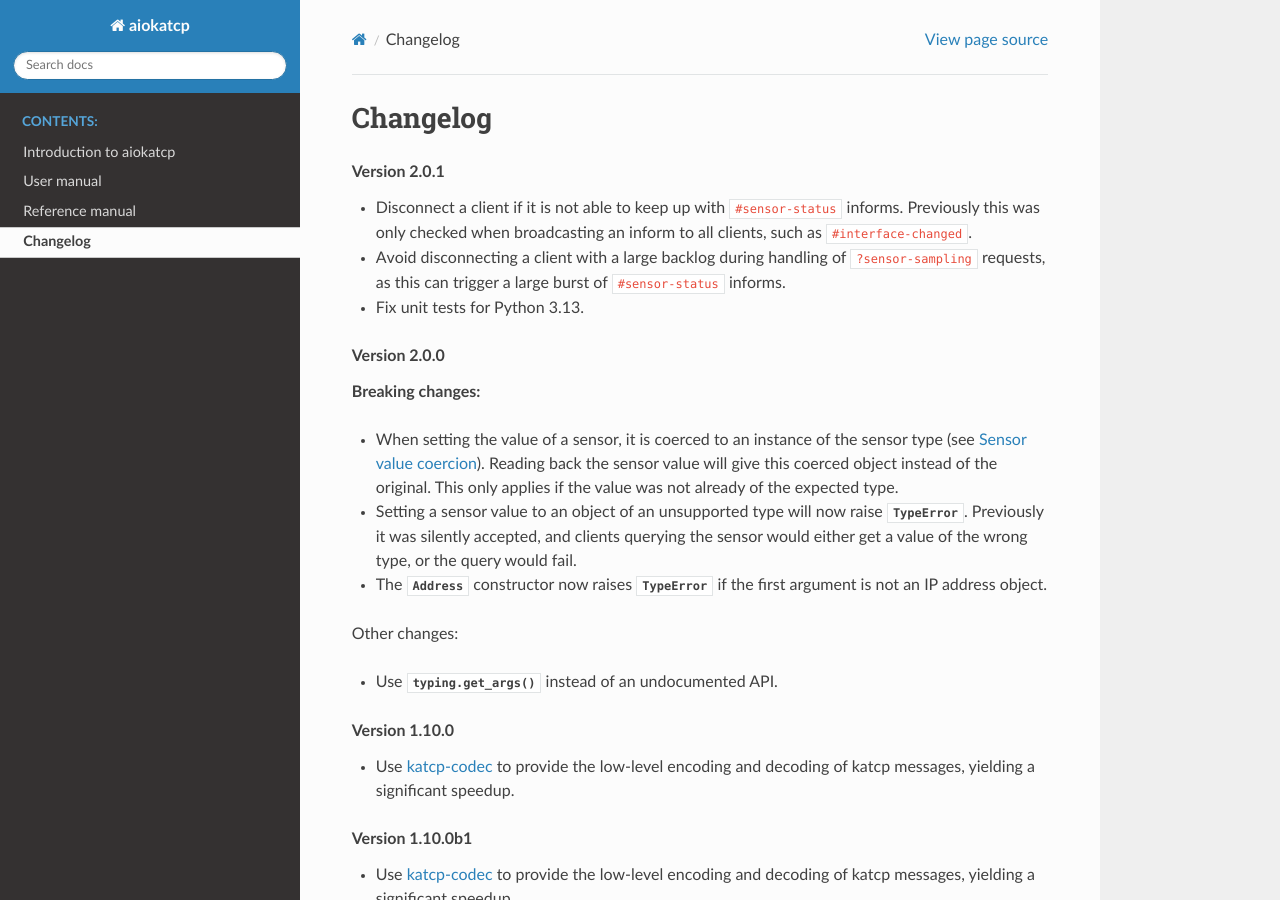
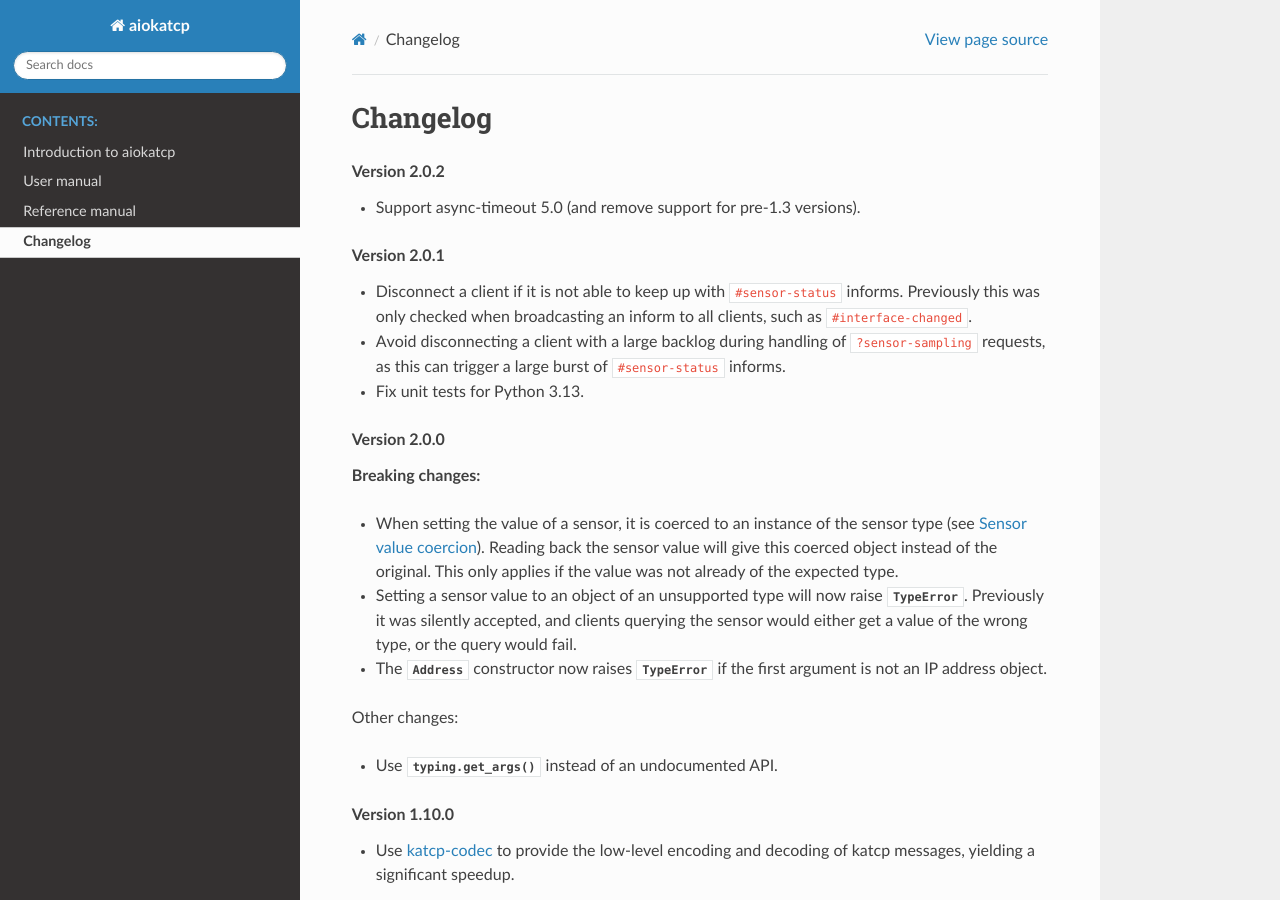
Before and after one commit to ska-sa/aiokatcp, a Sphinx documentation site: the page built from doc/changelog.rst, in a window 1280 px wide and 900 px high. Built offline with Sphinx 7.4.7 and the Read the Docs theme 3.1.0, drawn with Linux system fonts in a browser that asks for light colours; the version number could not be read and is left out.

Commit message:
Prepare for 2.0.2 release

```diff
--- a/doc/changelog.rst
+++ b/doc/changelog.rst
@@ -1,5 +1,9 @@
 Changelog
 =========
+
+.. rubric:: Version 2.0.2
+
+- Support async-timeout 5.0 (and remove support for pre-1.3 versions).
 
 .. rubric:: Version 2.0.1
 
--- a/pyproject.toml
+++ b/pyproject.toml
@@ -26,7 +26,7 @@ keywords = [
     "katcp",
 ]
 dependencies = [
-    "async-timeout",
+    "async-timeout>=1.3.0",  # For async context manager support
     "decorator>=4.1",
     "katcp-codec",
     "typing-extensions",
```
